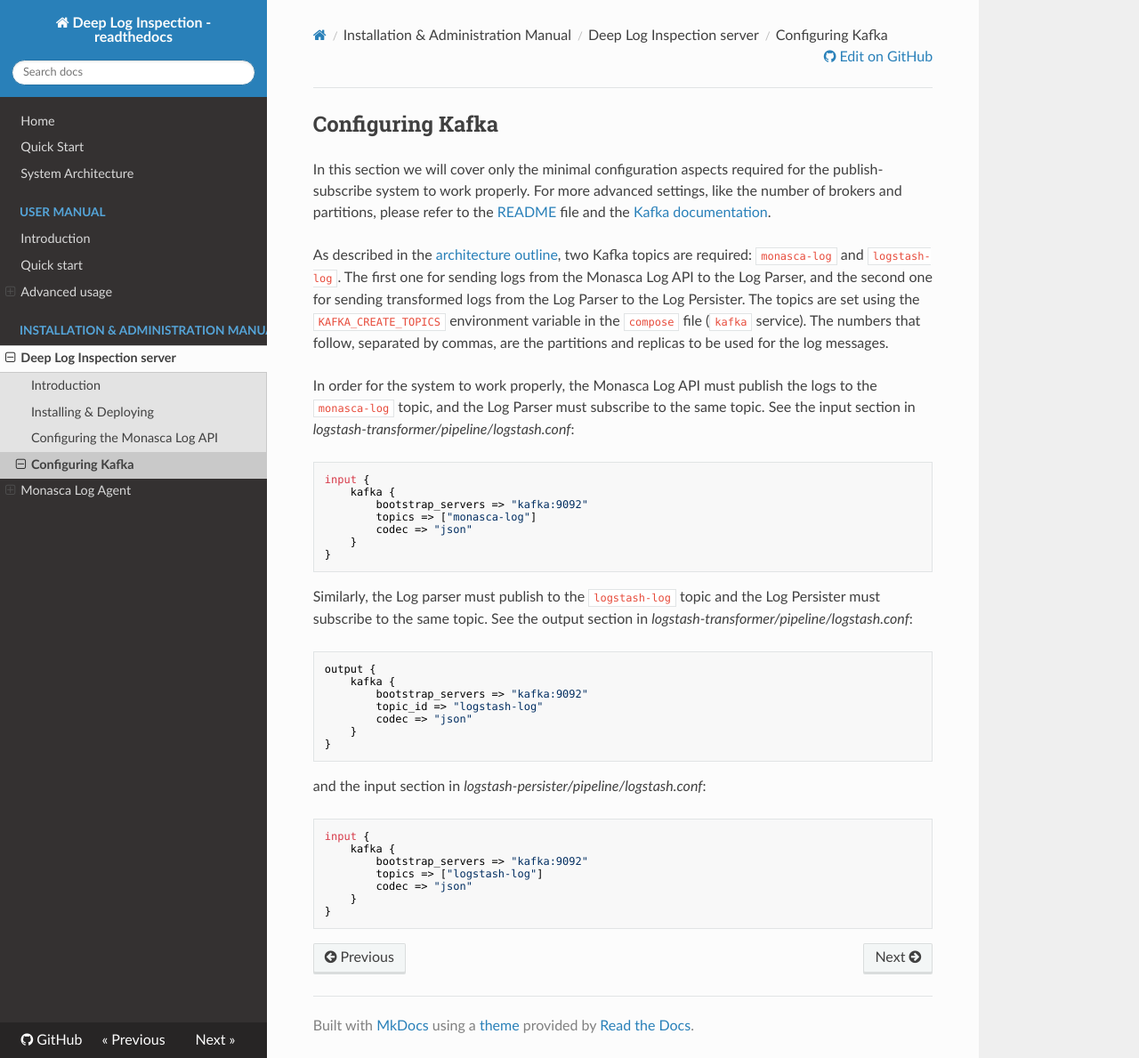
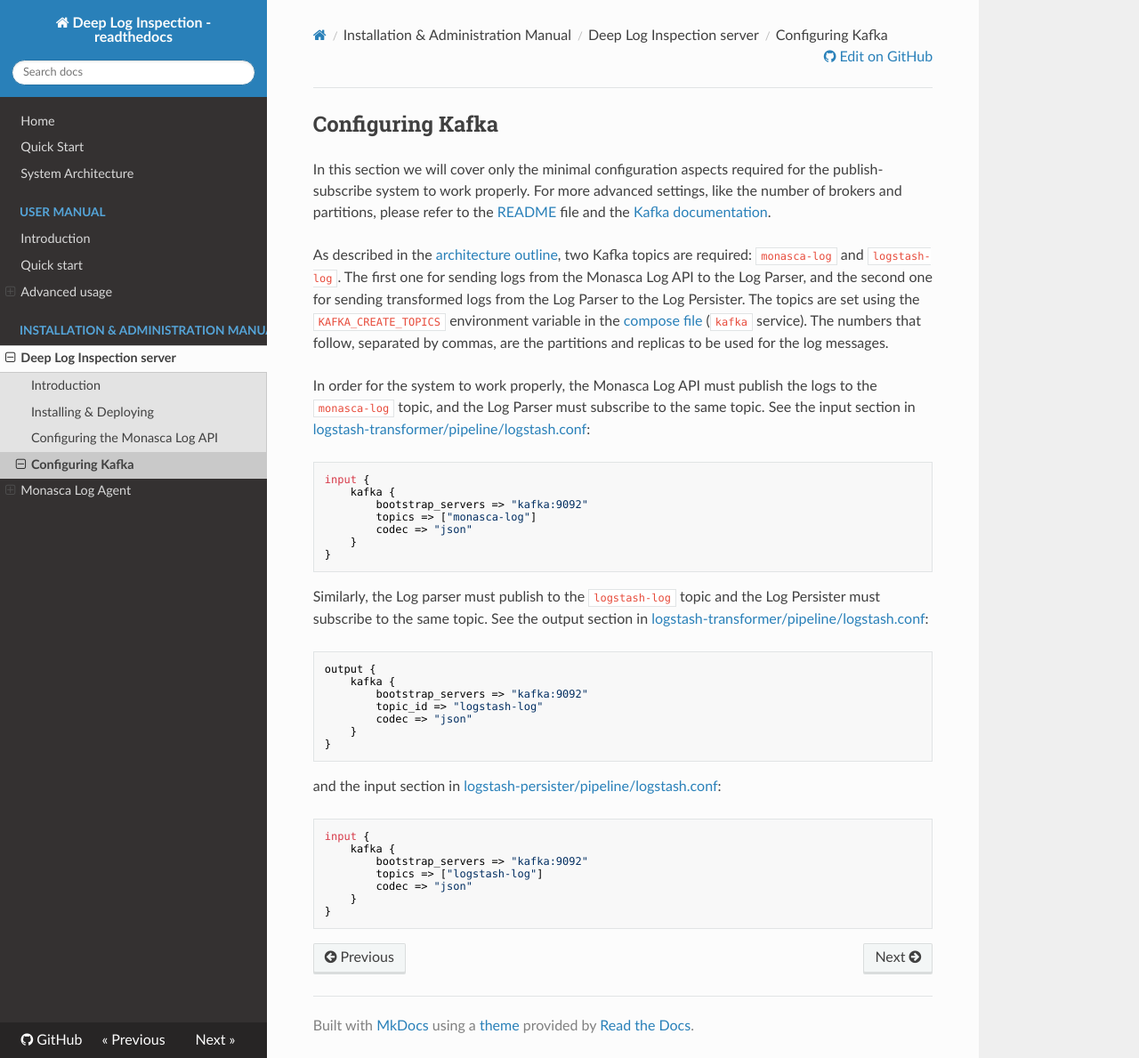
Before and after one commit to martel-innovate/deep-log-inspection, an MkDocs documentation site: the page built from doc/install/4-kafka.md, in a window 1280 px wide and 1189 px high. Shown: the whole window at 89% size. Built offline with MkDocs 1.6.1, drawn with Linux system fonts in a browser that asks for light colours; nearby versions of some CDN libraries; old or Windows-style settings are respelled for this version of MkDocs; part of the change alters nothing that is shown.

```diff
--- a/doc/install/4-kafka.md
+++ b/doc/install/4-kafka.md
@@ -1,9 +1,9 @@
 ## Configuring Kafka
-In this section we will cover only the minimal configuration aspects required for the publish-subscribe system to work properly. For more advanced settings, like the number of brokers and partitions, please refer to the [README][2] file and the [Kafka documentation][1].
+In this section we will cover only the minimal configuration aspects required for the publish-subscribe system to work properly. For more advanced settings, like the number of brokers and partitions, please refer to the [README](../../kafka/README.md) file and the [Kafka documentation][1].
 
-As described in the [architecture outline][3], two Kafka topics are required: `monasca-log` and `logstash-log`. The first one for sending logs from the Monasca Log API to the Log Parser, and the second one for sending transformed logs from the Log Parser to the Log Persister. The topics are set using the `KAFKA_CREATE_TOPICS` environment variable in the `compose` file (`kafka` service). The numbers that follow, separated by commas, are the partitions and replicas to be used for the log messages.
+As described in the [architecture outline](../architecture.md), two Kafka topics are required: `monasca-log` and `logstash-log`. The first one for sending logs from the Monasca Log API to the Log Parser, and the second one for sending transformed logs from the Log Parser to the Log Persister. The topics are set using the `KAFKA_CREATE_TOPICS` environment variable in the [compose file](../../docker-compose.yml) (`kafka` service). The numbers that follow, separated by commas, are the partitions and replicas to be used for the log messages.
 
-In order for the system to work properly, the Monasca Log API must publish the logs to the `monasca-log` topic, and the Log Parser must subscribe to the same topic. See the input section in *logstash-transformer/pipeline/logstash.conf*:
+In order for the system to work properly, the Monasca Log API must publish the logs to the `monasca-log` topic, and the Log Parser must subscribe to the same topic. See the input section in [logstash-transformer/pipeline/logstash.conf](../../logstash-transformer/pipeline/logstash.conf):
 
     input {
         kafka {
@@ -13,7 +13,7 @@ In order for the system to work properly, the Monasca Log API must publish the l
         }
     }
 
-Similarly, the Log parser must publish to the `logstash-log` topic and the Log Persister must subscribe to the same topic. See the output section in *logstash-transformer/pipeline/logstash.conf*:
+Similarly, the Log parser must publish to the `logstash-log` topic and the Log Persister must subscribe to the same topic. See the output section in [logstash-transformer/pipeline/logstash.conf](../../logstash-transformer/pipeline/logstash.conf):
 
     output {
         kafka {
@@ -23,7 +23,7 @@ Similarly, the Log parser must publish to the `logstash-log` topic and the Log P
         }
     }
 
- and the input section in *logstash-persister/pipeline/logstash.conf*:
+ and the input section in [logstash-persister/pipeline/logstash.conf](../../logstash-persister/pipeline/logstash.conf):
 
     input {
         kafka {
@@ -34,5 +34,3 @@ Similarly, the Log parser must publish to the `logstash-log` topic and the Log P
     }
 
 [1]:http://kafka.apache.org/
-[2]:https://github.com/martel-innovate/deep-log-monasca-elk/blob/master/kafka/README.md
-[3]:https://github.com/martel-innovate/deep-log-monasca-elk/blob/master/doc/manuals/architecture.md
```
Also changed, not shown: README.md (+1 -2 lines).
